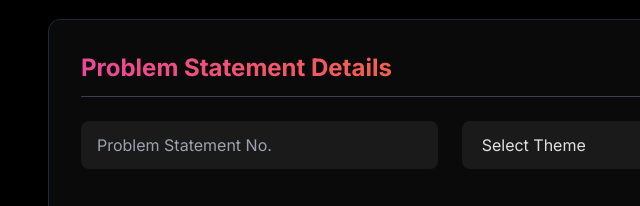
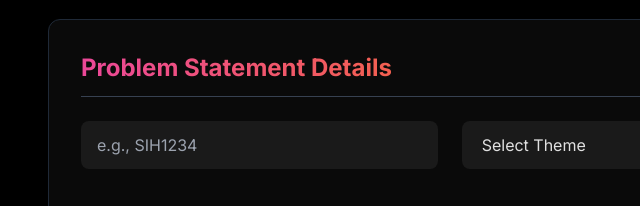
Before and after one commit to RITURAJSINGHRAJPUT/sih2025, a plain HTML site: page index.html in a window 1280 px wide. Shown: the part 2520-2726 px from the top of the page, 0-640 px from the left. Drawn offline with nearby package versions, Linux system fonts and the light colour scheme.

Commit message:
done for registration

```diff
--- a/index.html
+++ b/index.html
@@ -211,7 +211,7 @@
                         <div>
                             <h3 class="text-2xl font-bold text-white mb-6 border-b border-gray-700 pb-3 gradient-text">Problem Statement Details</h3>
                             <div class="grid grid-cols-1 md:grid-cols-2 lg:grid-cols-3 gap-6">
-                                <input type="number" placeholder="Problem Statement No." name="problem-no" required class="form-input">
+                                <input type="text" placeholder="e.g., SIH1234" name="problem-no" id="problem-no-input" required class="form-input" pattern="SIH[0-9]+" title="Format: SIH followed by numbers (e.g., SIH1234)">
                                 <select name="problem-theme" required class="form-input">
                                     <option value="" disabled selected>Select Theme</option>
                                     <option value="Agriculture, FoodTech & Rural Development">Agriculture, FoodTech & Rural Development</option>
@@ -503,6 +503,7 @@
         const successMessage = document.getElementById('success-message');
         const closeMessageButton = document.getElementById('close-message');
         const submitButton = registrationForm.querySelector('button[type="submit"]');
+        const problemNoInput = document.getElementById('problem-no-input');
 
 
         // FAQ Dropdown logic
```
